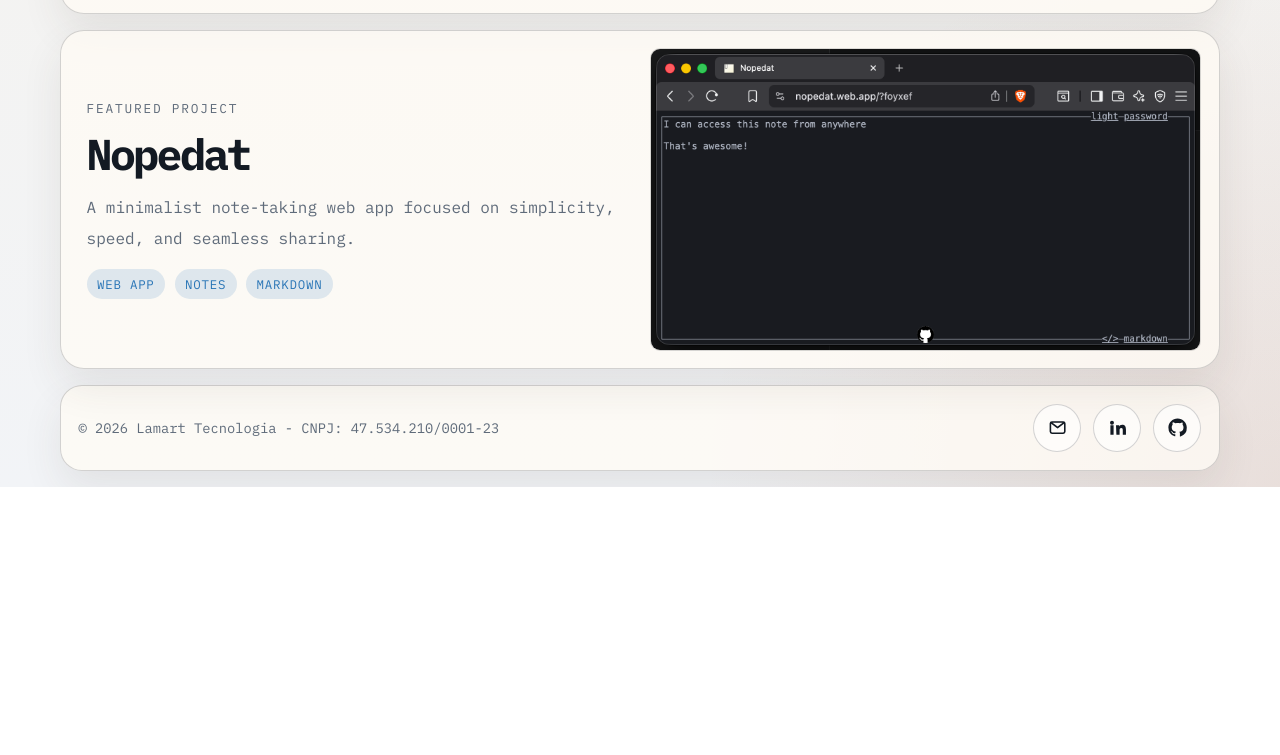
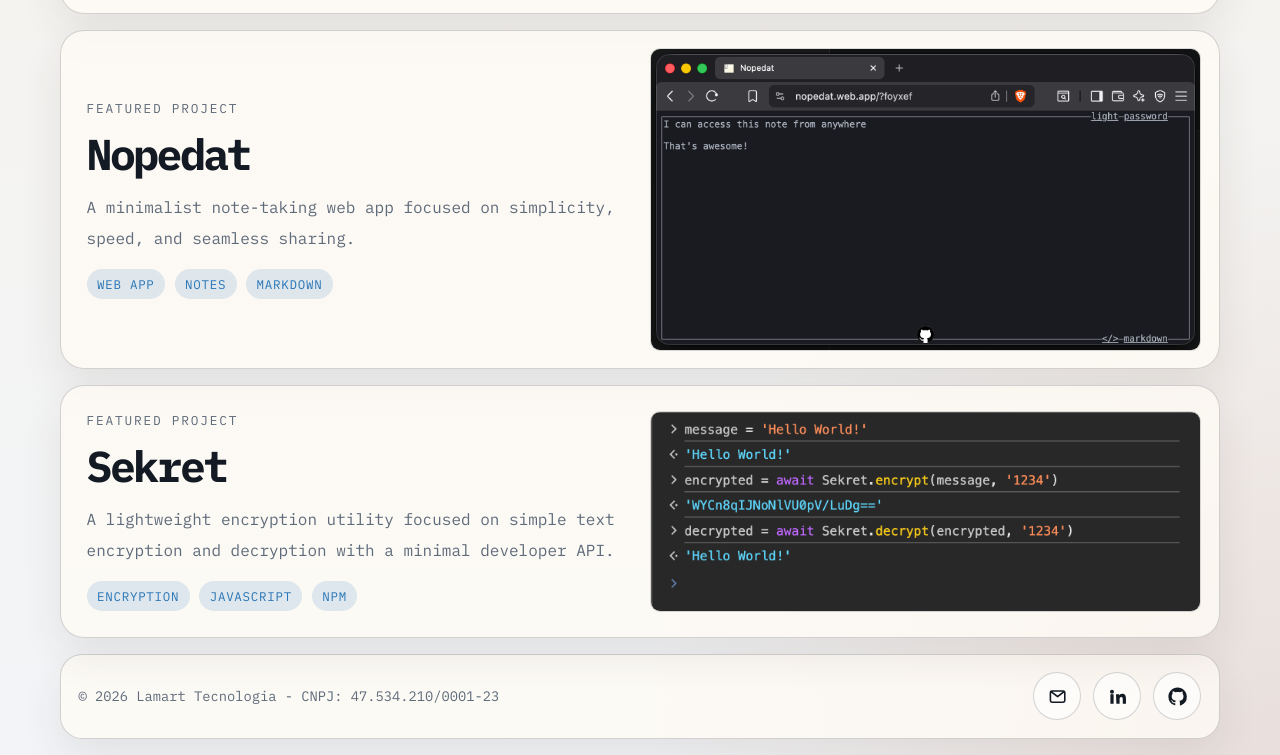
Before and after one commit to lamartinecabral/lamartinecabral.github.io, a plain HTML site: page docs/index.html in a window 1280 px wide. Shown: the part 1130-1885 px from the top of the page. Before the commit the page ends 1617 px from the top, so only its background shows below. Drawn offline with Linux system fonts and the light colour scheme.

Commit message:
feat: add Sekret project details and image to the homepage

```diff
--- a/docs/index.html
+++ b/docs/index.html
@@ -541,6 +541,35 @@
             </a>
           </div>
         </article>
+
+        <article class="card">
+          <div>
+            <span class="card__label">Featured project</span>
+            <h3>Sekret</h3>
+            <p>
+              A lightweight encryption utility focused on simple text encryption
+              and decryption with a minimal developer API.
+            </p>
+            <div class="project__tags" aria-label="Sekret themes">
+              <span>Encryption</span>
+              <span>JavaScript</span>
+              <span>NPM</span>
+            </div>
+          </div>
+          <div class="project__image">
+            <a
+              href="https://npmjs.com/package/@lamartinecabral/sekret"
+              target="_blank"
+              rel="noreferrer"
+              aria-label="Visit Sekret npm package page"
+            >
+              <img
+                src="assets/sekret.png"
+                alt="Sekret encryption utility code example"
+              />
+            </a>
+          </div>
+        </article>
       </section>
     </main>
 
```
Also changed, not shown: docs/assets/sekret.png (added).
